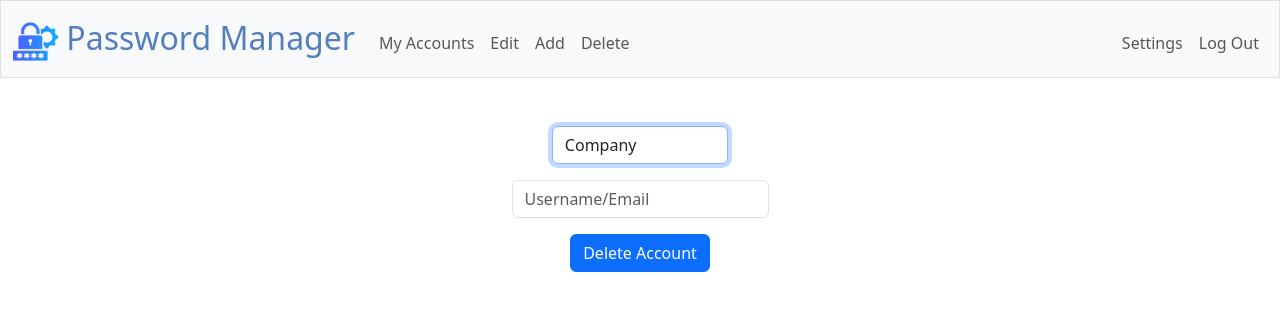
After one commit to Galal012/CS50-Final-Project_Password-Manager, a Flask app: page /delete in a window 1280 px wide. The commit adds this page. Shown: the top 311 px of the page. Run offline with Flask 3, Linux system fonts and the light colour scheme; a user stored in the database is signed in; some libraries are stand-ins or nearby versions.

Commit message:
Completing delete feature

```diff
--- a/app.py
+++ b/app.py
@@ -103,7 +103,7 @@ def add():
         if not password:
             return apology("Missing password!")
 
-        row = db.execute("SELECT * FROM accounts WHERE company = ? AND username = ?;", company, username)
+        row = db.execute("SELECT * FROM accounts WHERE user_id = ? AND company = ? AND username = ?;", session["user_id"], company, username)
         if len(row) != 0:
             return apology("Account already exists!")
 
@@ -127,3 +127,29 @@ def generate_password():
     characters = string.ascii_letters + string.digits + string.punctuation
     password = ''.join(secrets.choice(characters) for i in range(length))
     return jsonify(password=password)
+
+
+@app.route("/delete", methods=["GET", "POST"])
+@login_required
+def delete():
+    if request.method == "POST":
+        company = request.form.get("company")
+        if not company:
+            return apology("Missing company!")
+        company = str(company)
+
+        username = request.form.get("username")
+        if not username:
+            return apology("Missing username!")
+
+        row = db.execute("SELECT * FROM accounts WHERE user_id = ? AND company = ? AND username = ?;", session["user_id"], company, username)
+        if len(row) == 0:
+            return apology("Account does not exist!")
+
+        db.execute("DELETE FROM accounts WHERE user_id = ? AND company = ? AND username = ?;", session["user_id"], company, username)
+
+        flash("Account deleted successfully!")
+        return redirect("/")
+
+    companies = db.execute("SELECT company FROM accounts WHERE user_id = ?;", session["user_id"])
+    return render_template("delete.html", companies=companies)
--- a/static/styles.css
+++ b/static/styles.css
@@ -23,3 +23,8 @@ nav .navbar-brand .blue
 {
     width: 23%;
 }
+
+.wide-select
+{
+    width: 15.8%;
+}
--- /dev/null
+++ b/templates/delete.html
@@ -0,0 +1,24 @@
+{% extends "layout.html" %}
+
+{% block head %}
+    Delete
+{% endblock %}
+
+{% block main %}
+    <form action="/delete" method="post">
+        <div class="mb-3">
+            <select class="form-control mx-auto wide-select" autofocus name="company">
+                <option disabled selected value="">Company</option>
+                {% for company in companies %}
+                    <option value="{{ company['company'] }}">{{ company['company'] }}</option>
+                {% endfor %}
+            </select>
+        </div>
+        <div class="mb-3">
+            <input class="form-control mx-auto w-auto" autocomplete="off" name="username" type="text" placeholder="Username/Email">
+        </div>
+        <div class="mb-3">
+            <button class="btn btn-primary" type="submit">Delete Account</button>
+        </div>
+    </form>
+{% endblock %}
```
Also changed, not shown: manager.db.
